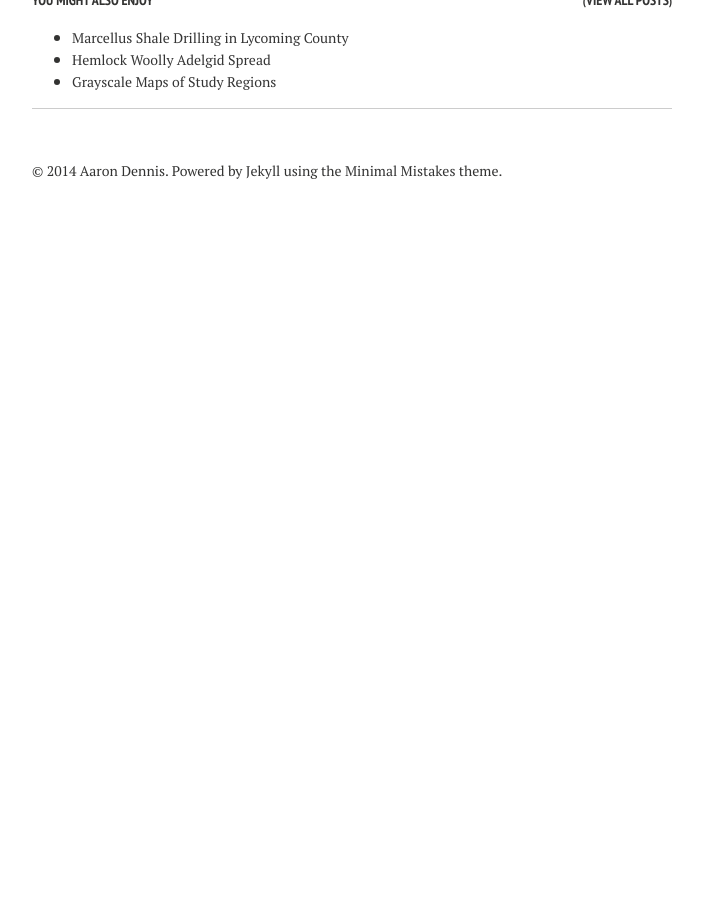
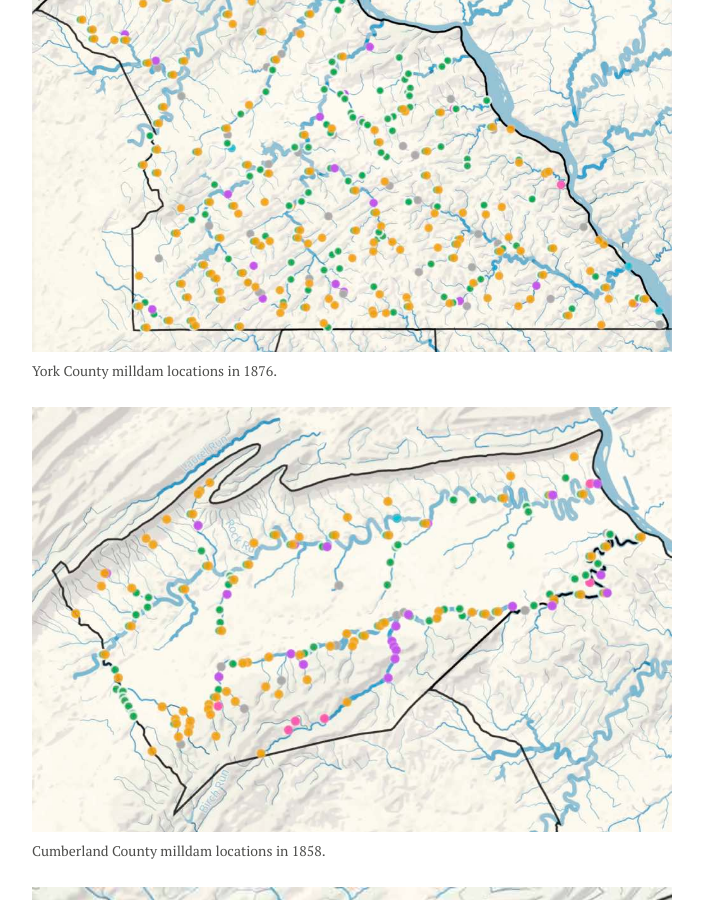
Before and after one commit to Joe-Robertson/aaronpdennis.github.io, a Jekyll site: the page built from _posts/2014-11-29-historic-watermills.md, in a window 1280 px wide and 900 px high, scrolled down 7256 px. Shown: the whole window, without its empty margins (288-991 px from the left). Built offline with Jekyll 4.4.1, drawn with Linux system fonts in a browser that asks for light colours; nearby versions of some CDN libraries; before the commit the page ends 7485 px from its top, so only the background shows below that; some of the changed text lies outside the part shown.

Commit message:
county overviews added

```diff
--- a/_posts/2014-11-29-historic-watermills.md
+++ b/_posts/2014-11-29-historic-watermills.md
@@ -64,3 +64,23 @@ Inspiration for this work is derived from a dataset collected by the Historic Se
 	<img src="/images/mills/lancaster1875-overview.jpg">
 	<figcaption>Lancaster County milldam locations in 1875.</figcaption>
 </figure>
+
+<figure>
+	<img src="/images/mills/york1876-overview.jpg">
+	<figcaption>York County milldam locations in 1876.</figcaption>
+</figure>
+
+<figure>
+	<img src="/images/mills/cumberland1858-overview.jpg">
+	<figcaption>Cumberland County milldam locations in 1858.</figcaption>
+</figure>
+
+<figure>
+	<img src="/images/mills/huntingdon1873-overview.jpg">
+	<figcaption>Huntingdon County milldam locations in 1873.</figcaption>
+</figure>
+
+<figure>
+	<img src="/images/mills/centre1874-overview.jpg">
+	<figcaption>Centre County milldam locations in 1874.</figcaption>
+</figure>
```
